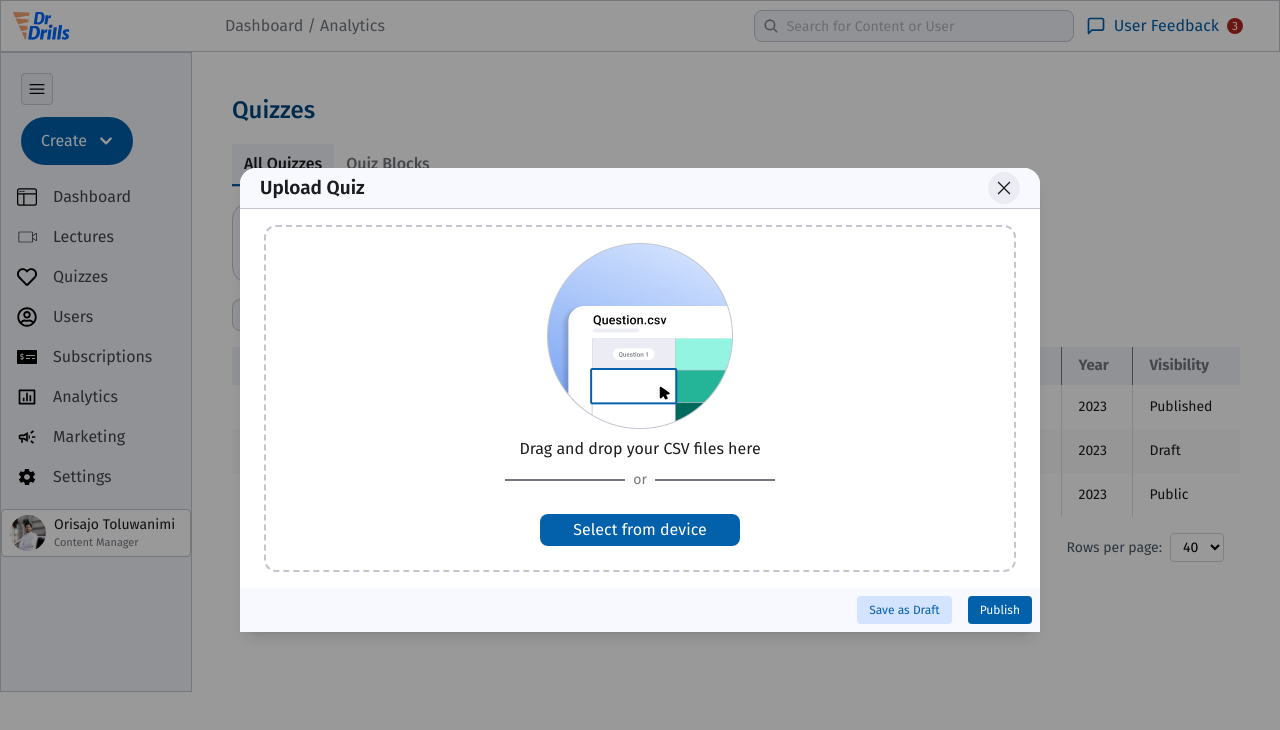
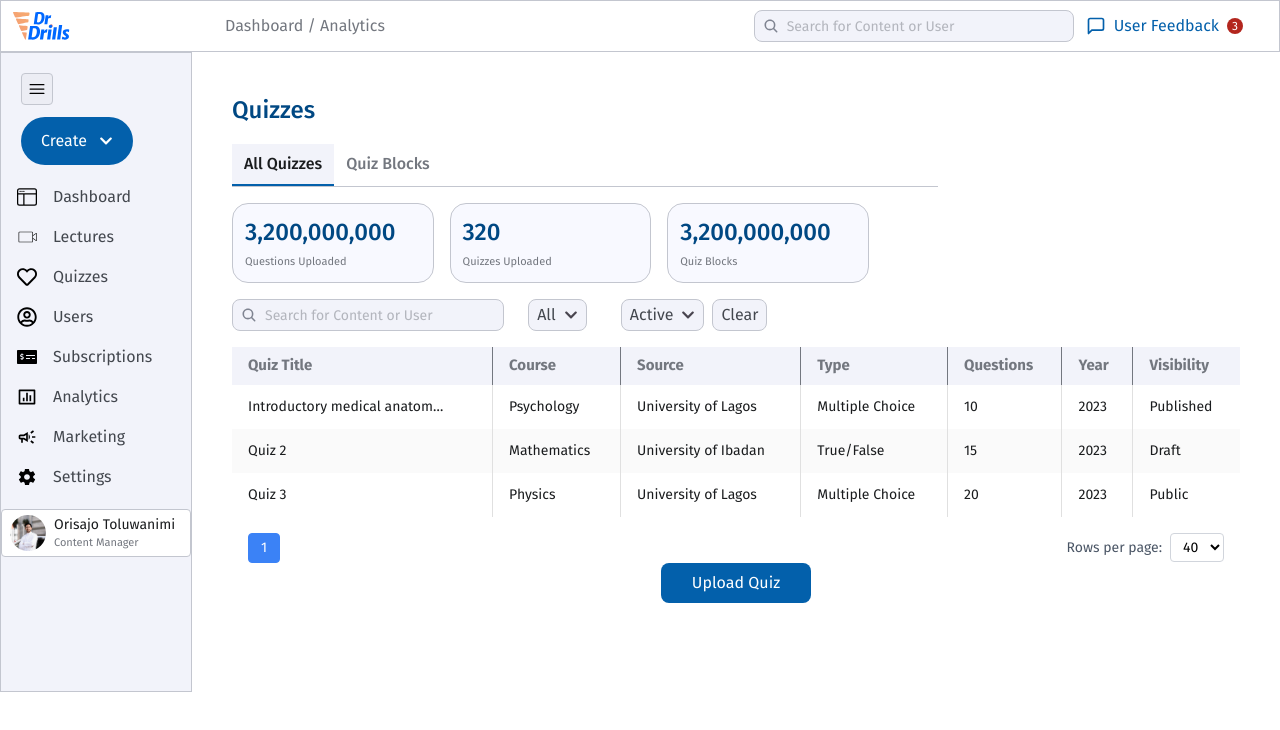
Before and after one commit to Victorgreene123/DR-Drills-Admin, a React (Vite) app: page /quizzes in a window 1280 px wide. Shown: the top 730 px of the page. Built offline with nearby package versions, Linux system fonts and the light colour scheme.

Commit message:
UI changes

```diff
--- a/src/components/popups/UploadQuizPopUpFlow.tsx
+++ b/src/components/popups/UploadQuizPopUpFlow.tsx
@@ -534,7 +534,10 @@ const handleFileChange = (e: ChangeEvent<HTMLInputElement>) => {
 
           </div>
         )}
-           <div className="flex justify-end gap-4 mt-3 p-2 bg-[#F8F9FF] w-full">
+
+        {
+          step !== "upload" && (
+            <div className="flex justify-end gap-4 mt-3 p-2 bg-[#F8F9FF] w-full">
               <button className="px-3 py-1 text-xs bg-[#D4E3FF] rounded  text-[#0360AB] h-[28px]">
                 Save as Draft
               </button>
@@ -542,6 +545,9 @@ const handleFileChange = (e: ChangeEvent<HTMLInputElement>) => {
                 Publish
               </button>
             </div>
+          )
+        }
+
       </div>
 
 
--- a/src/pages/Quizzes.tsx
+++ b/src/pages/Quizzes.tsx
@@ -13,6 +13,7 @@ const Quizzes: React.FC = () => {
     const toggleView = () =>{
         setView(view === 1 ? 2 : 1);
     }
+    const [showPop , setShowPop] = useState(false)
     const data = [
         {
             id : 1,
@@ -99,8 +100,15 @@ const Quizzes: React.FC = () => {
                 initialRowsPerPage={40}
                 />
              </div>
+            <button className='bg-[#0360AB] flex mx-auto text-white rounded-[8px] w-[150px] h-[40px] flex items-center justify-center' onClick={() => setShowPop(true)}>
+                Upload Quiz
+            </button>
 
-             <UploadQuizPopUpFlow isOpen= {true} onClose={() => console.log("closed")}/>
+            {
+                showPop && (
+                    <UploadQuizPopUpFlow isOpen={showPop} onClose={() => setShowPop(false)} />)
+            }
+            {/* <UploadQuizPopUpFlow isOpen= {true} onClose={() => console.log("closed")}/> */}
         </div>
     );
 };
```
